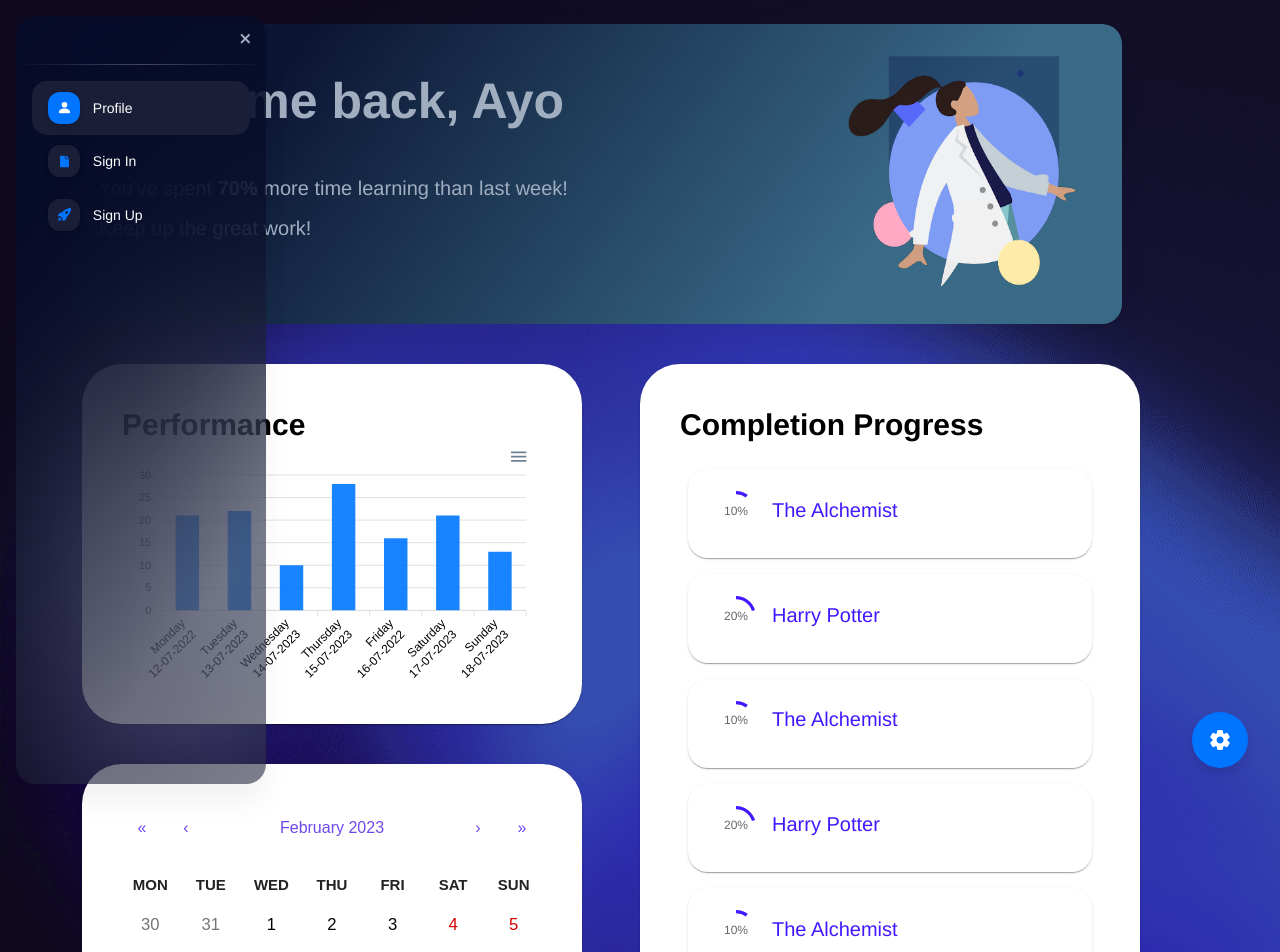
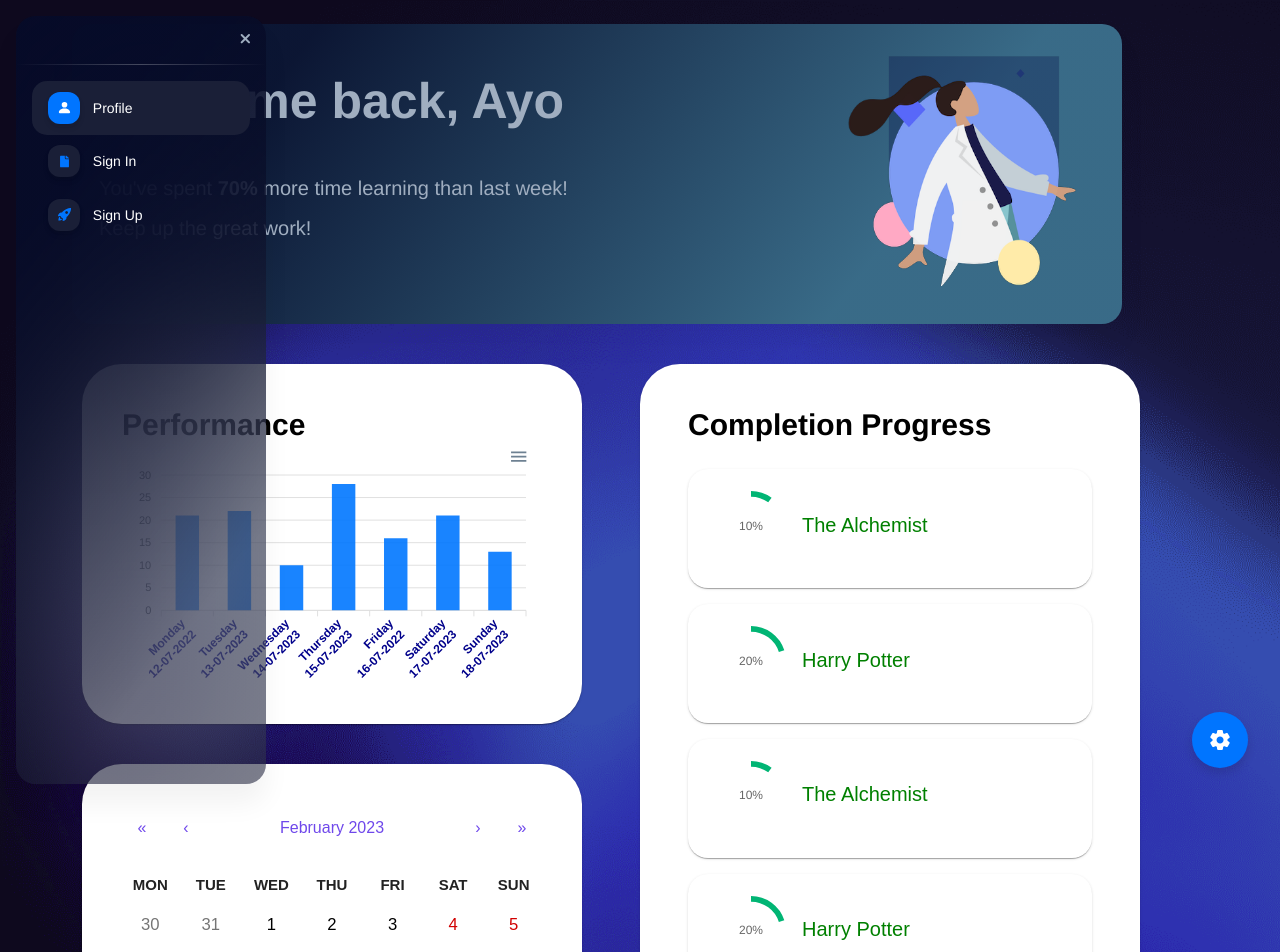
Before and after one commit to chulanpro5/hcmuwus_personalized_learning, a React (Create React App) app: page /profile in a window 1280 px wide. Shown: the top 952 px of the page. Built offline with nearby package versions, Linux system fonts and the light colour scheme; a small style sheet from the web is missing.

Commit message:
update UI of profile

```diff
--- a/package.json
+++ b/package.json
@@ -34,6 +34,7 @@
 		"eslint": "^7.11.0",
 		"jwt-decode": "^3.1.2",
 		"node": "^19.6.1",
+		"primereact": "^9.2.0",
 		"prop-types": "15.7.2",
 		"react": "17.0.2",
 		"react-apexcharts": "^1.4.0",
--- a/src/components/ComplexGrid/ComplexGrid.js
+++ b/src/components/ComplexGrid/ComplexGrid.js
@@ -63,11 +63,11 @@ export default function ComplexGrid(props) {
     <Button>
       <Grid container spacing={2} justifyContent='center' alignItems={'center'}>
         <Grid item>
-          <CircularProgressWithLabel value={props.progress} />
+          <CircularProgressWithLabel value={props.progress} color="success" size={70}/>
         </Grid>
         <Grid item xs>
           <Typography gutterBottom variant="subtitle1" component="div">
-            {props.title}
+            <p style={{fontSize:20, fontFamily: "Arial", color: "green", fontWeight: 15}}>{props.title}</p>
           </Typography>
         </Grid>
       </Grid>
--- a/src/layouts/profile/components/Bookshelf/bookshelf.js
+++ b/src/layouts/profile/components/Bookshelf/bookshelf.js
@@ -46,7 +46,7 @@ const books = [
 export default function MyBookshelf() {
     return (
     <Paper sx={{width: 500, height: 780, borderRadius: 10, marginTop:5}}>
-        <VuiTypography color="black" variant="h3" fontWeight="bold" margin={5} marginBottom={1} overflowX="hidden">
+        <VuiTypography color="black" variant="h3" fontWeight="bold" margin={5} marginBottom={1} overflowX="hidden" marginLeft={6}>
             Completion Progress
         </VuiTypography>
         <Grid sx={{width: 500, height: 650, padding:4, marginTop:0, paddingTop:0,overflowY:"scroll",overflowX:"hidden"}} >
--- a/src/layouts/profile/components/Calendar/Calendar.js
+++ /dev/null
@@ -1,17 +0,0 @@
-import React from 'react';
-import Calendar from 'react-calendar';
-import 'react-calendar/dist/Calendar.css';
-import './Calendar.css';
-
-class MyCalendar extends React.Component {
-    constructor(props) {
-        super(props);
-    }
-
-
-    render() {
-        return (<Calendar locale="en-EN"/>);
-    }
-}
-
-export default Calendar;
--- a/src/layouts/profile/components/PerformChart/PerformChart.js
+++ b/src/layouts/profile/components/PerformChart/PerformChart.js
@@ -21,8 +21,17 @@ class PerformanceChart extends React.Component {
             }
           },
           background: "white",
+
         },
         colors: this.colors,
+        theme: {
+          monochrome: {
+            enabled: true,
+            color: '#255aee',
+            shadeTo: 'light',
+            shadeIntensity: 0.65
+          }
+        },
         fill: {
           colors: ["#0077FF", "#0077FF", "#0077FF", "#0077FF", "#0077FF", "#0077FF", "#0077FF"],
           opacity: 0.9,
@@ -69,12 +78,15 @@ class PerformanceChart extends React.Component {
           ],
           labels: {
             style: {
-              colors: this.colors,
-              fontSize: '12px'
-            }
+              colors: "darkblue",
+              fontSize: '12px',
+              fontWeight: 'bold'
             }
           }
         },
+
+      },
+
 
 
     };
@@ -84,11 +96,11 @@ class PerformanceChart extends React.Component {
 
   render() {
     return (
-      <Paper sx={{width: 500, borderRadius: 10, height: 360, margin: 5, padding: 5}}>
+      <Paper sx={{ width: 500, borderRadius: 10, height: 360, margin: 5, padding: 5 }}>
         <VuiTypography color="black" variant="h3" fontWeight="bold">
           Performance
         </VuiTypography>
-          <ReactApexChart options={this.state.options} series={this.state.series} type="bar" height={249.77} width={414} sx={{}}/>
+        <ReactApexChart options={this.state.options} series={this.state.series} type="bar" height={249.77} width={414}  />
       </Paper>
     );
   }
--- a/src/layouts/profile/index.js
+++ b/src/layouts/profile/index.js
@@ -1,60 +1,18 @@
-/*!
-
-=========================================================
-* Vision UI Free React - v1.0.0
-=========================================================
-
-* Product Page: https://www.creative-tim.com/product/vision-ui-free-react
-* Copyright 2021 Creative Tim (https://www.creative-tim.com/)
-* Licensed under MIT (https://github.com/creativetimofficial/vision-ui-free-react/blob/master LICENSE.md)
-
-* Design and Coded by Simmmple & Creative Tim
-
-=========================================================
-
-* The above copyright notice and this permission notice shall be included in all copies or substantial portions of the Software.
-
-*/
-
-// @mui material components
-// @mui icons
-import FacebookIcon from "@mui/icons-material/Facebook";
-import InstagramIcon from "@mui/icons-material/Instagram";
-import TwitterIcon from "@mui/icons-material/Twitter";
-import Card from "@mui/material/Card";
 import Grid from "@mui/material/Grid";
-import team1 from "assets/images/avatar1.png";
-import team2 from "assets/images/avatar2.png";
-import team3 from "assets/images/avatar3.png";
-import team4 from "assets/images/avatar4.png";
-// Images
-import profile1 from "assets/images/profile-1.png";
-import profile2 from "assets/images/profile-2.png";
-import profile3 from "assets/images/profile-3.png";
 // Vision UI Dashboard React components
 import VuiBox from "components/VuiBox";
-import VuiTypography from "components/VuiTypography";
-import ProfileInfoCard from "examples/Cards/InfoCards/ProfileInfoCard";
-import DefaultProjectCard from "examples/Cards/ProjectCards/DefaultProjectCard";
-import Footer from "examples/Footer";
 // Vision UI Dashboard React example components
 import DashboardLayout from "examples/LayoutContainers/DashboardLayout";
 import WelcomeMark from "layouts/dashboard/components/WelcomeMark";
-// Overview page components
-import Header from "layouts/profile/components/Header";
-import PlatformSettings from "layouts/profile/components/PlatformSettings";
-import Welcome from "../profile/components/Welcome/index";
-import CarInformations from "./components/CarInformations";
-import Tables from "../tables/index";
 import PerformanceChart from "./components/PerformChart/PerformChart";
-import MyCalendar from "./components/Calendar/Calendar";
 import MyBookshelf from "./components/Bookshelf/bookshelf";
 import Paper from '@mui/material/Paper';
-
+import { Calendar } from "react-calendar";
+import 'react-calendar/dist/Calendar.css';
+import "./Calendar.css";
 function Overview() {
   return (
     <DashboardLayout>
-      {/* <Header /> */}
       <VuiBox>
         <Grid container marginLeft={6} columns={24} sx={({ breakpoints }) => ({
           [breakpoints.only('sm')]: {
@@ -90,7 +48,9 @@ function Overview() {
             </Grid>
             <Grid item>
               <Paper sx={{ width: 500, height: 380, borderRadius: 10, padding: 4 }}>
-                <MyCalendar />
+                <div className="card flex justify-content-center">
+                  <Calendar/>
+                </div>
               </Paper>
             </Grid>
           </Grid>
```
Also changed, not shown: src/layouts/profile/Calendar.css (renamed from src/layouts/profile/components/Calendar/Calendar.css). Lines whose indentation alone changed are shown as unchanged.
